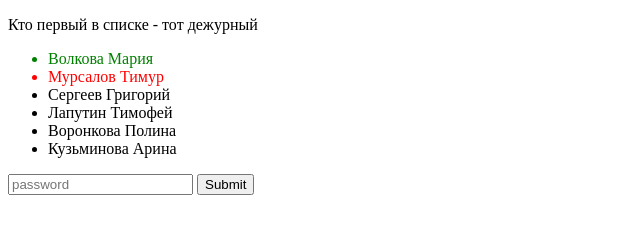
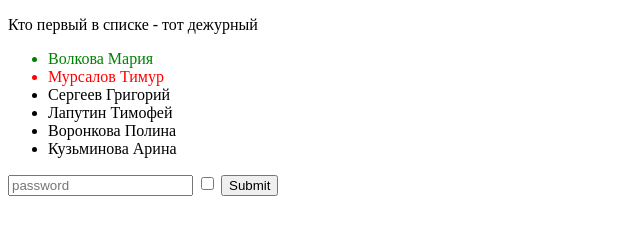
Before and after one commit to Tititimur/2stars, a plain HTML site: page index.html in a window 1280 px wide. Shown: the whole page, without its empty margins (0-640 px from the left). Drawn offline with nearby package versions, Linux system fonts and the light colour scheme.

Commit message:
Небольшое изменение пароля (скрытие)

```diff
--- a/index.html
+++ b/index.html
@@ -13,9 +13,7 @@
         </ul>
 
             <input id="pass" placeholder="password" type="password">
-            <!-- <label>
-                <input class="showPassword" type="checkbox" onclick="showPass()">
-            </label> -->
+            <input id="showPassword" type="checkbox" onchange="showPass('showPassword', 'pass')">
             <button onclick="pass_submit()">Submit</button>
         </div>
     </body>
--- a/pass.js
+++ b/pass.js
@@ -34,11 +34,11 @@ function pass_submit() {
     document.location.href="index.php?pw="+pass;
 }
 
-//function showPass() {
-//    let show = jQuery("#showPassword").is(':checked');
-//    if (show) {
-//        jQuery("#pass").attr('type','text');
-//    } else {
-//        jQuery("#pass").attr('type','password');
-//    }
-//}
+function showPass(checkbox, input) {
+    const check = document.getElementById(checkbox);
+    if (check.checked) {
+        document.getElementById(input).setAttribute("type", "text")
+    } else {
+        document.getElementById(input).setAttribute("type", "password")
+    }
+}
```
